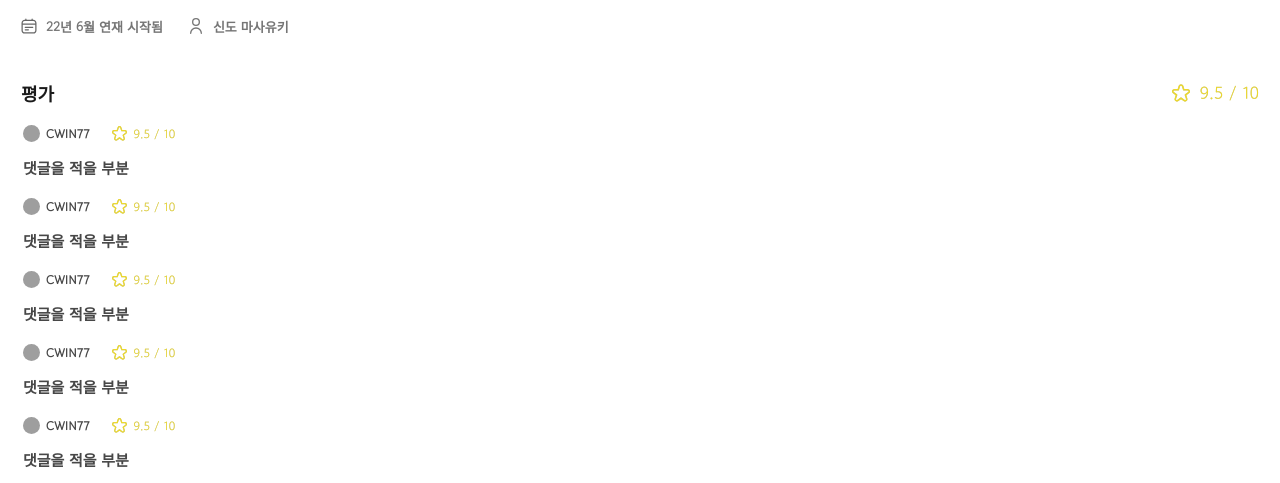
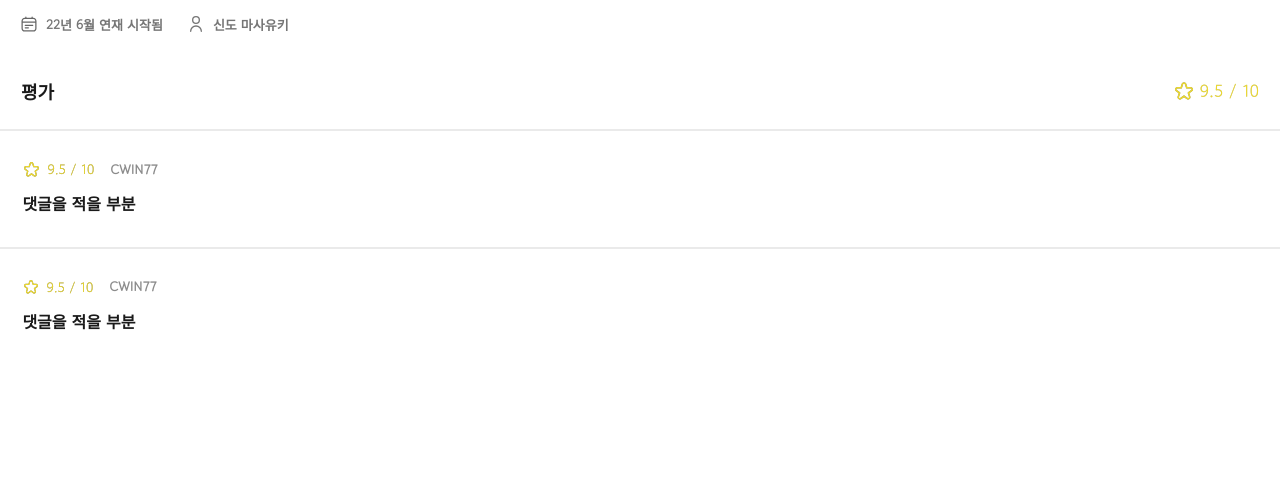
Before and after one commit to CWIN77/MicsCo, a React (Create React App) app: page /comic/1 in a window 1280 px wide. Shown: the part 1971-2454 px from the top of the page. After the commit the page ends 2335 px from the top, so only its background shows below. Built offline with nearby package versions, Linux system fonts and the light colour scheme; no server answers; grey boxes are pictures that could not be loaded; what aws-amplify would draw is missing.

Commit message:
design comic detail page

```diff
--- a/src/components/comicHeader.tsx
+++ b/src/components/comicHeader.tsx
@@ -29,20 +29,17 @@ const Bar = styled.div`
     display:flex;
     align-items: center;
     h2{
-      font-size: 16px;
+      font-size: 15px;
     }
   }
 `
 const Profile = styled.img`
-  width:24px;
-  height:24px;
+  width:22px;
+  height:22px;
   padding: 4px;
   margin: 4px;
   margin-right:6px;
   border-radius: 100px;
-  h2{
-    font-size: 16px;
-  }
 `
 
 export default ComicHeader
--- a/src/pages/ComicDetail.tsx
+++ b/src/pages/ComicDetail.tsx
@@ -11,7 +11,7 @@ import {ReactComponent as SVG_star} from "../svgs/star.svg"
 const ComicDetail = () => {
   const {id} = useParams();
   const iconProps = {width:16,height:16,fill:"#1A1A1A"}
-  const starIcon = {width:18,height:18,fill:"#ECD92D",style:{padding:4,marginRight:6,filter: "drop-shadow(0px 0px 0.2px rgba(0,0,0,0.25))"}}
+  const starIcon = {width:18,height:18,fill:"#ECD92D",style:{padding:2,marginRight:5,filter: "drop-shadow(0px 0px 0.2px rgba(0,0,0,0.5))"}}
   return (
     <Container>
       <ComicHeader />
@@ -44,7 +44,8 @@ const ComicDetail = () => {
             <h2>신도 마사유키</h2>
           </Tag>
         </TagContainer>
-        <AssessTop>
+      </ComicInform>
+      <AssessTop>
           <h2>평가</h2>
           <div>
             <SVG_star {...starIcon} />
@@ -53,70 +54,24 @@ const ComicDetail = () => {
         </AssessTop>
         <Assess>
           <div>
-            <Profile>
-              <img src="https://lh3.googleusercontent.com/a-/AOh14GhNSjWAGbrfqbT6j186QBK8iPJBQIAQzCC6EOxheQ=s96-c"/>
-              <h2>CWIN77</h2>
-            </Profile>
-            <AssessScore>
-              <SVG_star width={15} height={15} fill={"#ECD92D"} style={{padding:4,marginRight:3,filter: "drop-shadow(0px 0px 0.2px rgba(0,0,0,0.25))"}} />
+            <AssessInform>
+              <SVG_star width={15} height={15} fill={"#ECD92D"} style={{padding:2,marginRight:3,filter: "drop-shadow(0px 0px 0.2px rgba(0,0,0,0.5))"}} />
               <h2>9.5 / 10</h2>
-            </AssessScore>
+              <h3>CWIN77</h3>
+            </AssessInform>
           </div>
-          <h1>댓글을 적을 부분</h1>
+          <AssessComment>댓글을 적을 부분</AssessComment>
         </Assess>
         <Assess>
           <div>
-            <Profile>
-              <img src="https://lh3.googleusercontent.com/a-/AOh14GhNSjWAGbrfqbT6j186QBK8iPJBQIAQzCC6EOxheQ=s96-c"/>
-              <h2>CWIN77</h2>
-            </Profile>
-            <AssessScore>
-              <SVG_star width={15} height={15} fill={"#ECD92D"} style={{padding:4,marginRight:3,filter: "drop-shadow(0px 0px 0.2px rgba(0,0,0,0.25))"}} />
+            <AssessInform>
+              <SVG_star width={14} height={14} fill={"#ECD92D"} style={{padding:2,marginRight:3,filter: "drop-shadow(0px 0px 0.2px rgba(0,0,0,0.5))"}} />
               <h2>9.5 / 10</h2>
-            </AssessScore>
+              <h3>CWIN77</h3>
+            </AssessInform>
           </div>
-          <h1>댓글을 적을 부분</h1>
+          <AssessComment>댓글을 적을 부분</AssessComment>
         </Assess>
-        <Assess>
-          <div>
-            <Profile>
-              <img src="https://lh3.googleusercontent.com/a-/AOh14GhNSjWAGbrfqbT6j186QBK8iPJBQIAQzCC6EOxheQ=s96-c"/>
-              <h2>CWIN77</h2>
-            </Profile>
-            <AssessScore>
-              <SVG_star width={15} height={15} fill={"#ECD92D"} style={{padding:4,marginRight:3,filter: "drop-shadow(0px 0px 0.2px rgba(0,0,0,0.25))"}} />
-              <h2>9.5 / 10</h2>
-            </AssessScore>
-          </div>
-          <h1>댓글을 적을 부분</h1>
-        </Assess>
-        <Assess>
-          <div>
-            <Profile>
-              <img src="https://lh3.googleusercontent.com/a-/AOh14GhNSjWAGbrfqbT6j186QBK8iPJBQIAQzCC6EOxheQ=s96-c"/>
-              <h2>CWIN77</h2>
-            </Profile>
-            <AssessScore>
-              <SVG_star width={15} height={15} fill={"#ECD92D"} style={{padding:4,marginRight:3,filter: "drop-shadow(0px 0px 0.2px rgba(0,0,0,0.25))"}} />
-              <h2>9.5 / 10</h2>
-            </AssessScore>
-          </div>
-          <h1>댓글을 적을 부분</h1>
-        </Assess>
-        <Assess>
-          <div>
-            <Profile>
-              <img src="https://lh3.googleusercontent.com/a-/AOh14GhNSjWAGbrfqbT6j186QBK8iPJBQIAQzCC6EOxheQ=s96-c"/>
-              <h2>CWIN77</h2>
-            </Profile>
-            <AssessScore>
-              <SVG_star width={15} height={15} fill={"#ECD92D"} style={{padding:4,marginRight:3,filter: "drop-shadow(0px 0px 0.2px rgba(0,0,0,0.25))"}} />
-              <h2>9.5 / 10</h2>
-            </AssessScore>
-          </div>
-          <h1>댓글을 적을 부분</h1>
-        </Assess>
-      </ComicInform>
     </Container>
   )
 }
@@ -165,10 +120,10 @@ const Tag = styled.div`
 `
 const AssessTop = styled.div`
   display:flex;
-  margin-top: 28px;
+  margin-top: 20px;
   align-items: center;
   justify-content: space-between;
-  margin-bottom: 8px;
+  padding: 8px 1.5rem;
   h2{
     font-size: 18px;
   }
@@ -186,38 +141,32 @@ const AssessTop = styled.div`
 const Assess = styled.div`
   display:flex;
   flex-direction: column;
-  margin: 1.2rem 2px;
+  padding: 1rem 1.6rem;
+  margin: 1.25rem 0rem;
+  padding-top: 2rem;
+  border-top: 2px solid #eaeaea;
   div{
     display:flex;
     align-items: center;
   }
-  h1{
-    margin-top: 12px;
-    opacity: 0.8;
-    font-size: 15px;
+`
+const AssessInform = styled.div`
+  h2{
+    font-size: 13.5px;
+    font-weight: 400;
+    color:#ECD92D;
+    margin-left: 3px;
+    filter: drop-shadow(0px 0px 0.2px rgba(0,0,0,0.5));
+  }
+  h3{
+    font-size: 13px;
+    opacity: 0.5;
+    margin-left: 16px;
   }
 `
-const Profile = styled.div`
-  display:flex;
-  margin-right: 18px;
-  img{
-    width:17px;
-    height:17px;
-    border-radius: 100px;
-  }
-  h2{
-    font-size: 12px;
-    margin-left: 6px;
-    opacity: 0.8;
-  }
-`
-const AssessScore = styled.div`
-  h2{
-    font-size: 12px;
-    font-weight: 400;
-    color:#ECD92D;
-    filter: drop-shadow(0px 0px 0.2px rgba(0,0,0,0.25));
-  }
+const AssessComment = styled.h1`
+  margin-top: 12px;
+  font-size: 16px;
 `
 
 export default ComicDetail
```
